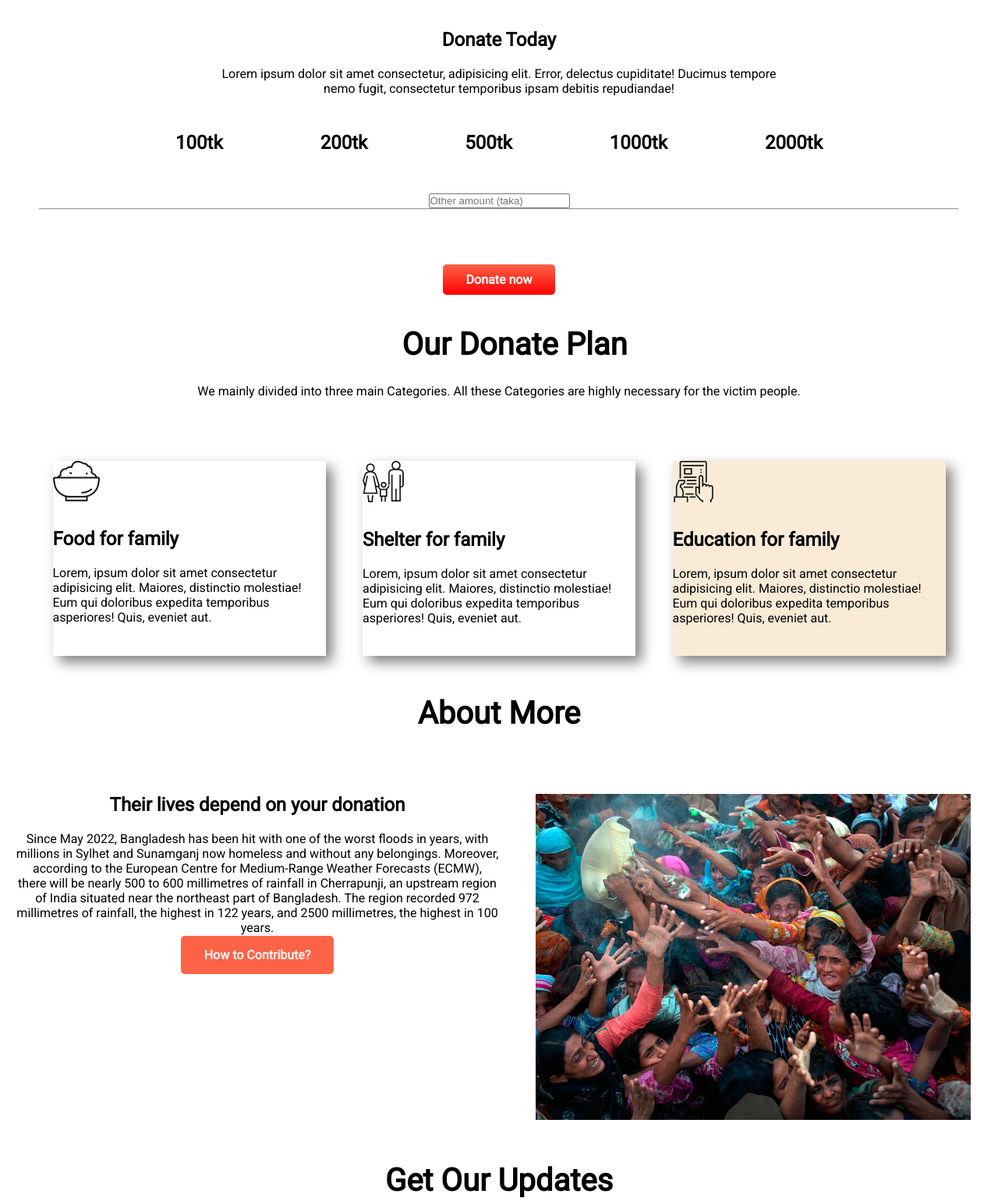
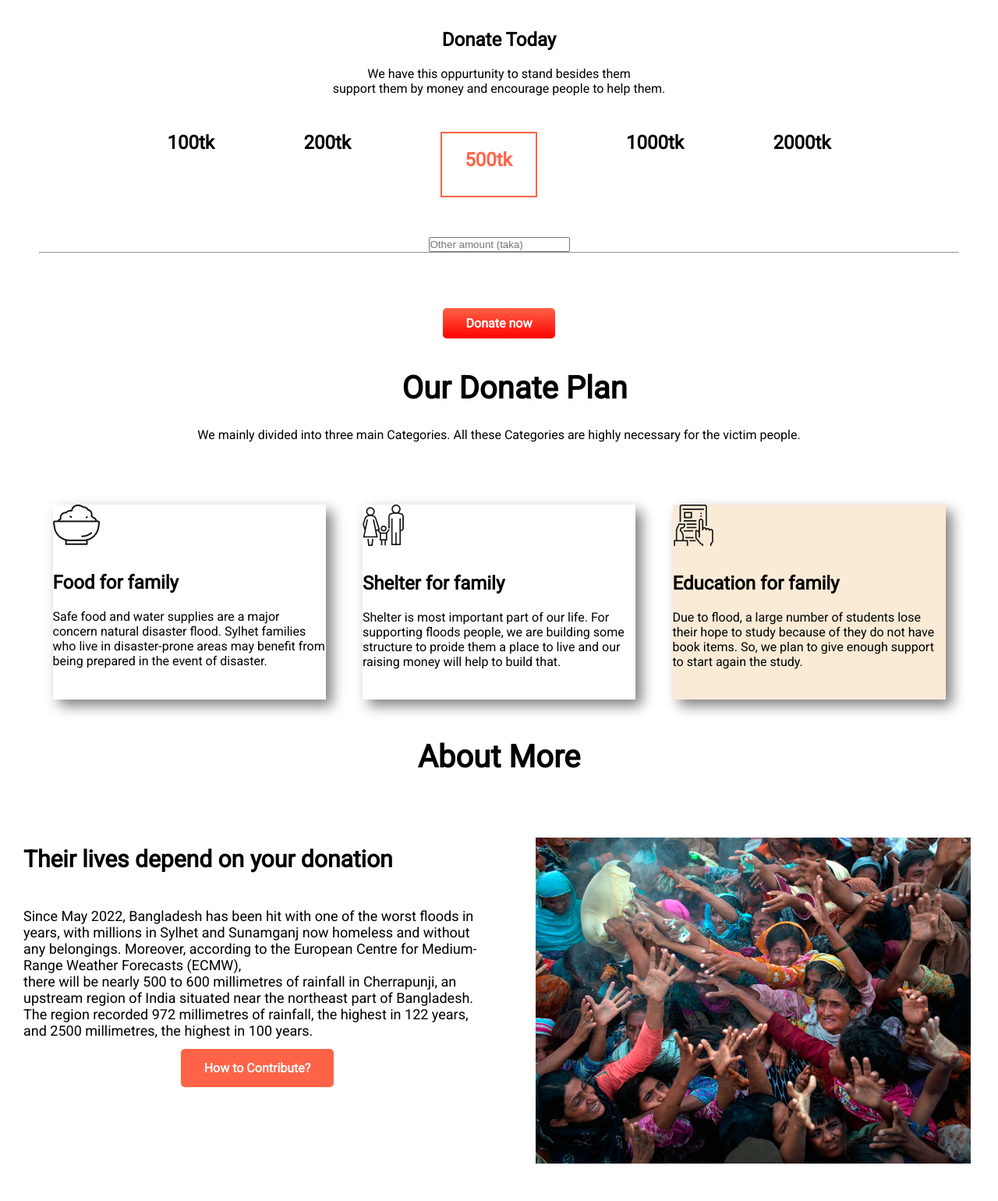
Before and after one commit to nh-naim/my-donation, a plain HTML site: page index.html in a window 1280 px wide. Shown: the part 407-1947 px from the top of the page at 78% size. Drawn offline with Linux system fonts and the light colour scheme.

Commit message:
text updated

```diff
--- a/index.html
+++ b/index.html
@@ -32,14 +32,13 @@
     <section class="part2">
         <div class="container-2">
             <h1>Donate Today</h1>
-            <p class="plan-para">Lorem ipsum dolor sit amet consectetur, adipisicing elit. Error, delectus cupiditate!
-                Ducimus tempore<br>
-                nemo fugit, consectetur temporibus ipsam debitis repudiandae!</p>
+            <p class="plan-para">We have this oppurtunity to stand besides them<br>
+                support them by money and encourage people to help them.</p>
         </div>
         <div class="amount">
-            <h1 class="gray-color">100tk</h1>
+            <h1>100tk</h1>
             <h1>200tk</h1>
-            <h1>500tk</h1>
+            <h1 class="amount-container">500tk</h1>
             <h1>1000tk</h1>
             <h1>2000tk</h1>
         </div>
@@ -60,8 +59,8 @@
             <div class="card-des">
                 <img src="icons/food.png" alt="">
                 <h1 class="food-title">Food for family</h1>
-                <p>Lorem, ipsum dolor sit amet consectetur adipisicing elit. Maiores, distinctio molestiae! Eum qui
-                    doloribus expedita temporibus asperiores! Quis, eveniet aut.</p>
+                <p>Safe food and water supplies are a major concern natural disaster flood. Sylhet families who live in
+                    disaster-prone areas may benefit from being prepared in the event of disaster.</p>
             </div>
         </div>
 
@@ -69,8 +68,8 @@
             <div class="card-des">
                 <img src="icons/shelter.png" alt="">
                 <h1 class="shel-title">Shelter for family</h1>
-                <p>Lorem, ipsum dolor sit amet consectetur adipisicing elit. Maiores, distinctio molestiae! Eum qui
-                    doloribus expedita temporibus asperiores! Quis, eveniet aut.</p>
+                <p>Shelter is most important part of our life. For supporting floods people, we are building some
+                    structure to proide them a place to live and our raising money will help to build that.</p>
             </div>
         </div>
 
@@ -78,8 +77,8 @@
             <div class="card-des">
                 <img src="icons/Frame-1.png" alt="">
                 <h1 class="edu-title">Education for family</h1>
-                <p>Lorem, ipsum dolor sit amet consectetur adipisicing elit. Maiores, distinctio molestiae! Eum qui
-                    doloribus expedita temporibus asperiores! Quis, eveniet aut.</p>
+                <p>Due to flood, a large number of students lose their hope to study because of they do not have book
+                    items. So, we plan to give enough support to start again the study.</p>
             </div>
         </div>
     </section>
@@ -105,8 +104,9 @@
     <section class="updates">
         <div>
             <h1 class="update-text">Get Our Updates</h1>
-            <p>Lorem ipsum, dolor sit amet consectetur adipisicing elit. Officiis mollitia quibusdam at ab explicabo,
-                commodi vero! Quis ipsum neque voluptatem.</p>
+            <p class="update-para-1">To find more updates regarding to the floods victim people, to join our community.
+                <br>write down tour Email and suscribe our channel.
+            </p>
         </div>
         <div class="update-container">
             <div class="email">
--- a/style.css
+++ b/style.css
@@ -71,6 +71,15 @@ body {
 .container-2 {
     text-align: center;
 
+}
+
+.amount-container {
+    padding: 20px 20px;
+    width: 80px;
+    height: 40px;
+    text-align: center;
+    border: 2px solid tomato;
+    color: tomato;
 }
 
 .amount {
@@ -166,6 +175,20 @@ body {
     width: 50%;
 }
 
+.half-width h1 {
+    text-align: left;
+    font-size: 30px;
+    padding: 10px 10px;
+    font-weight: bold;
+}
+
+.half-width p {
+    text-align: left;
+    font-size: 18px;
+    padding: 10px 10px;
+    font-weight: lighter;
+}
+
 .half-width img {
     width: 90%;
     padding-left: 5%;
@@ -191,6 +214,12 @@ body {
     font-size: 40px;
     font-weight: bold;
     margin-top: 30px;
+}
+
+.update-para-1 {
+    text-align: center;
+    font-size: 20px;
+    margin-top: 10px;
 }
 
 .update-container {
```
